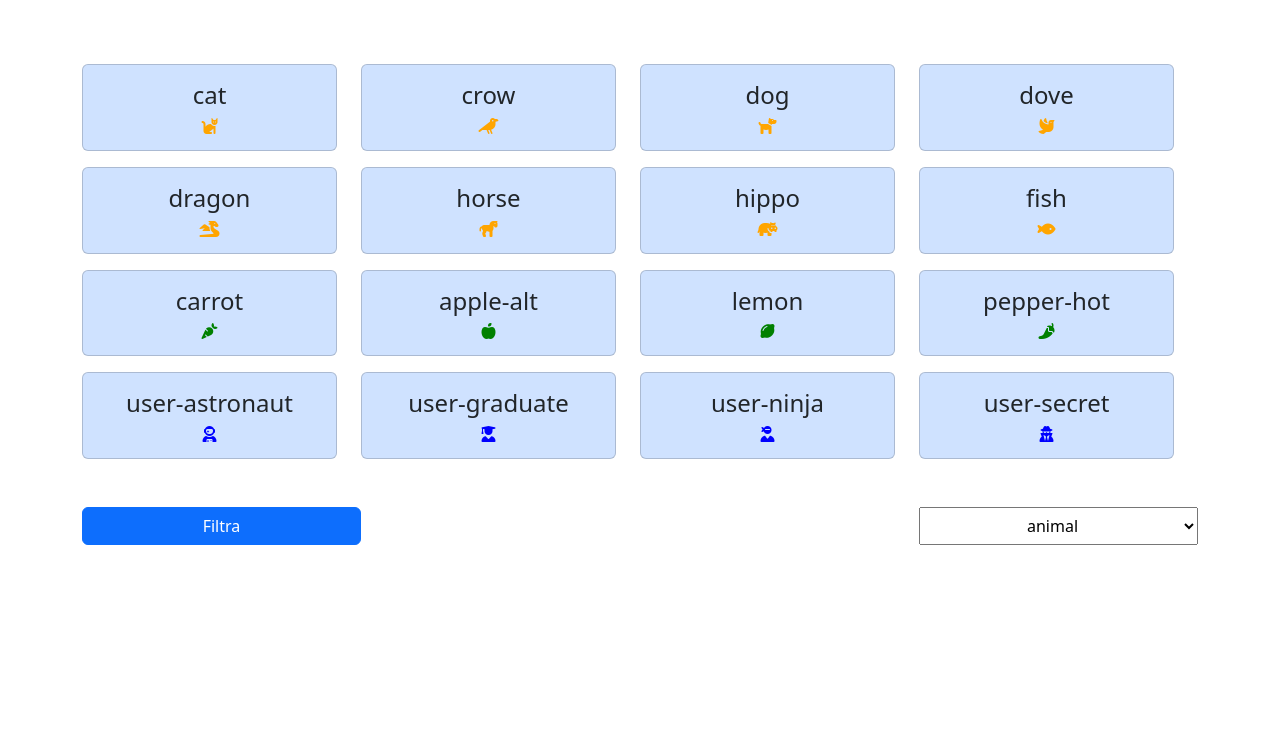
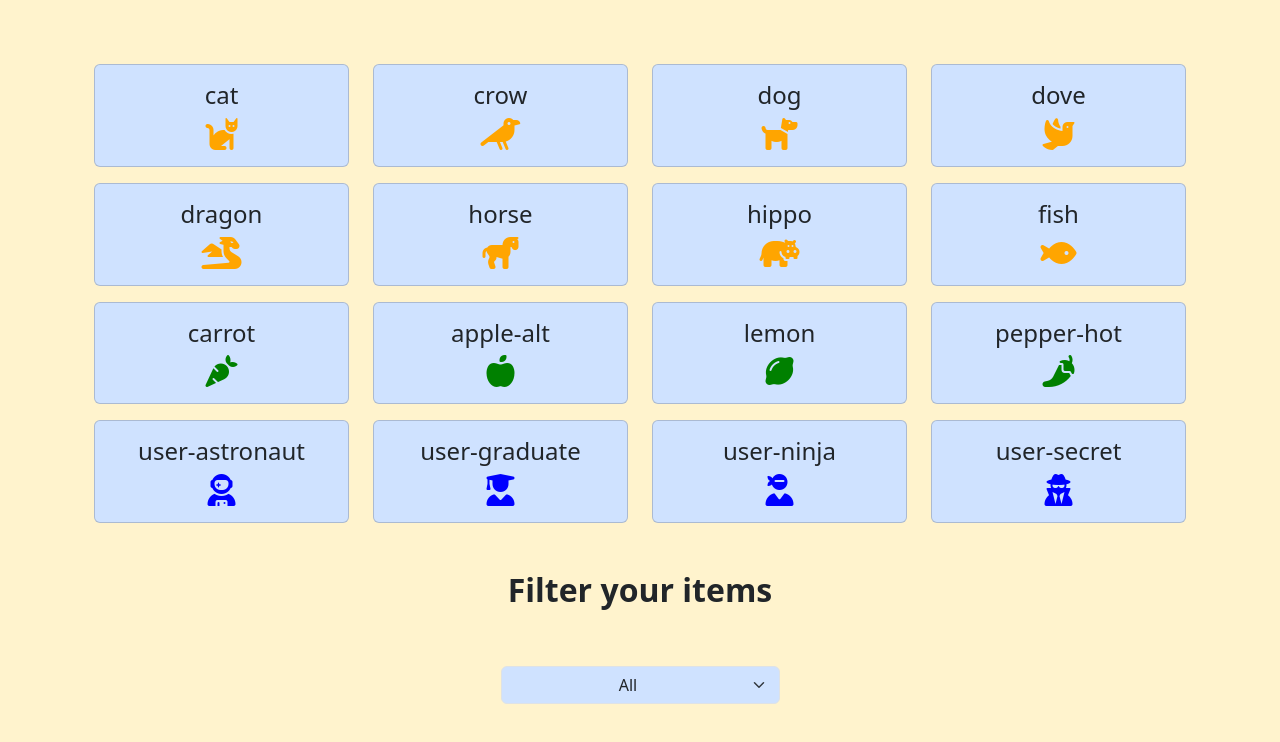
Before and after one commit to RiccardoMont/js-es6-icons, a plain HTML site: page index.html in a window 1280 px wide. Drawn offline with nearby package versions, Linux system fonts and the light colour scheme.

Commit message:
Punto n°3 eseguito e riordinato codice

```diff
--- a/index.html
+++ b/index.html
@@ -9,8 +9,8 @@
         crossorigin="anonymous" referrerpolicy="no-referrer" />
         <link href="https://cdn.jsdelivr.net/npm/bootstrap@5.3.2/dist/css/bootstrap.min.css" rel="stylesheet" integrity="sha384-T3c6CoIi6uLrA9TneNEoa7RxnatzjcDSCmG1MXxSR1GAsXEV/Dwwykc2MPK8M2HN" crossorigin="anonymous">
 </head>
-<body>
-    <div class="container d-flex justify-content-between flex-wrap gap-5">
+<body class="bg-warning-subtle">
+    <div class="container d-flex justify-content-center flex-wrap gap-5">
         <div class="row w-100 d-flex justify-content-between align-items-center flex-wrap mt-5">
 
         </div>
--- a/js/script.js
+++ b/js/script.js
@@ -1,5 +1,4 @@
-console.log('mamma mia');
-
+//Array iniziale
 const livingBeing = [
 	{
 		name: 'cat',
@@ -115,33 +114,34 @@ const livingBeing = [
 	}
 ];
 
-const container = document.querySelector('.container')
-const row = document.querySelector('.row');
+//Dichiarazioni globali
+const container = document.querySelector('.container');
 const select = document.createElement('select');
-const filtra = document.createElement('button');
+const h2 = document.createElement('h2');
 
-const div = document.createElement('div');
-const h4 = document.createElement('h4');
-const img = document.createElement('i');
+//Posizionamento titolo al di sopra del Select
+h2.classList.add('text-center', 'w-100', 'fw-bold');
+h2.append('Filter your items');
+container.append(h2);
 
-
-
-filtra.classList.add('btn', 'btn-primary', 'w-25');
-
-filtra.append(`Filtra`);
-
-container.append(filtra);
-
+//Array di appoggio per dinamicizzare le option del Select
 const options = [];
 
 
-function creaBox(name, prefix, colore) {
+//Richiamo funzione 'selection' per aggiungere l'option 'All'
+selection('All');
+
+
+//Funzione per creare le singole Card
+function creaCard(name, prefix, colore, type) {
+
+	const row = document.querySelector('.row');
 
     const boxMarkUp = `
-    <div class='col-3'>
+    <div class='col-3 ${type}'>
         <div class ='card d-flex align-items-center mt-3 py-3 bg-primary-subtle'>
             <h4>${name}</h4>
-            <i class="${prefix}solid ${prefix}${name}"
+            <i class="${prefix}solid ${prefix}2x ${prefix}${name}"
             style=" color: ${colore};">
             </i>
         </div>
@@ -151,9 +151,10 @@ function creaBox(name, prefix, colore) {
 
 }
 
+//Iterazione per creare le Cards e per capire quanti Type differenti ci sono senza creare doppioni
 livingBeing.forEach((item) => {
 
-    creaBox(item.name, item.prefix, item.color);
+    creaCard(item.name, item.prefix, item.color, item.type);
 
     if (options.includes(item.type)){
 
@@ -169,7 +170,7 @@ livingBeing.forEach((item) => {
 
 })
 
-
+//Creazione del Select e delle options in maniera dinamica
 function selection(tipo){
 
     const option = document.createElement('option');
@@ -178,26 +179,38 @@ function selection(tipo){
 
     select.append(option);
 
-    select.classList.add("text-center", "w-25");
+    select.classList.add("text-center", "w-25", "form-select", "bg-primary-subtle");
 
     container.append(select);
 
-
-
 }
 
-//console.log(selection);
+//addEventListener direttamente sulle options
+select.addEventListener('change', function() {
 
+	const col3 = document.querySelectorAll('.col-3');
 
+	const filtrati = Array.from(col3).filter(elem => {
 
-/*
-filtra.addEventListener('click', function() {
+		if (elem.classList.contains(select.value)){
 
-    livingBeing.forEach((item) => {
+			elem.classList.remove('d-none');
 
+		} else if (select.value === 'All'){
 
-    })
+			elem.classList.remove('d-none');
 
+		} else {
+
+			elem.classList.add('d-none');
+
+		}
+
+		return elem;
+	})
+
+	console.log(filtrati);
 
 })
-*/
+
+console.log(options);
```
